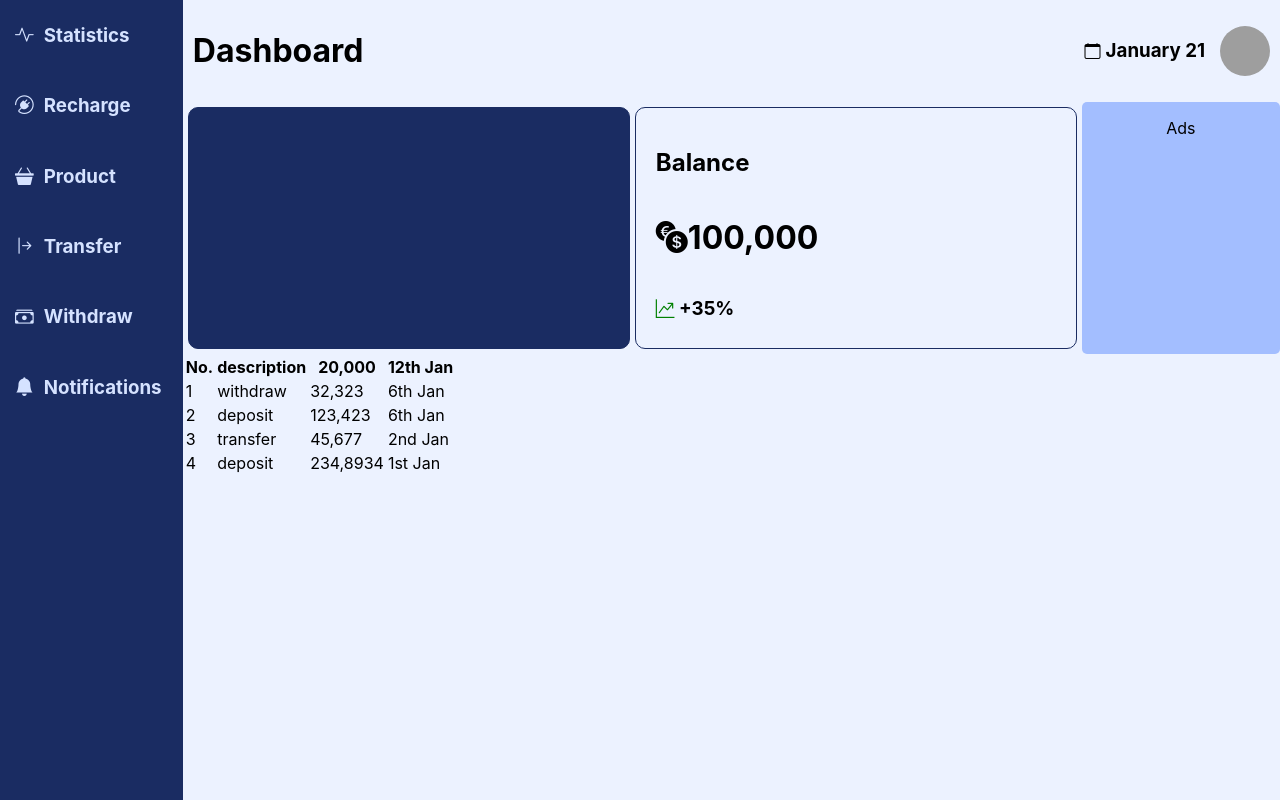
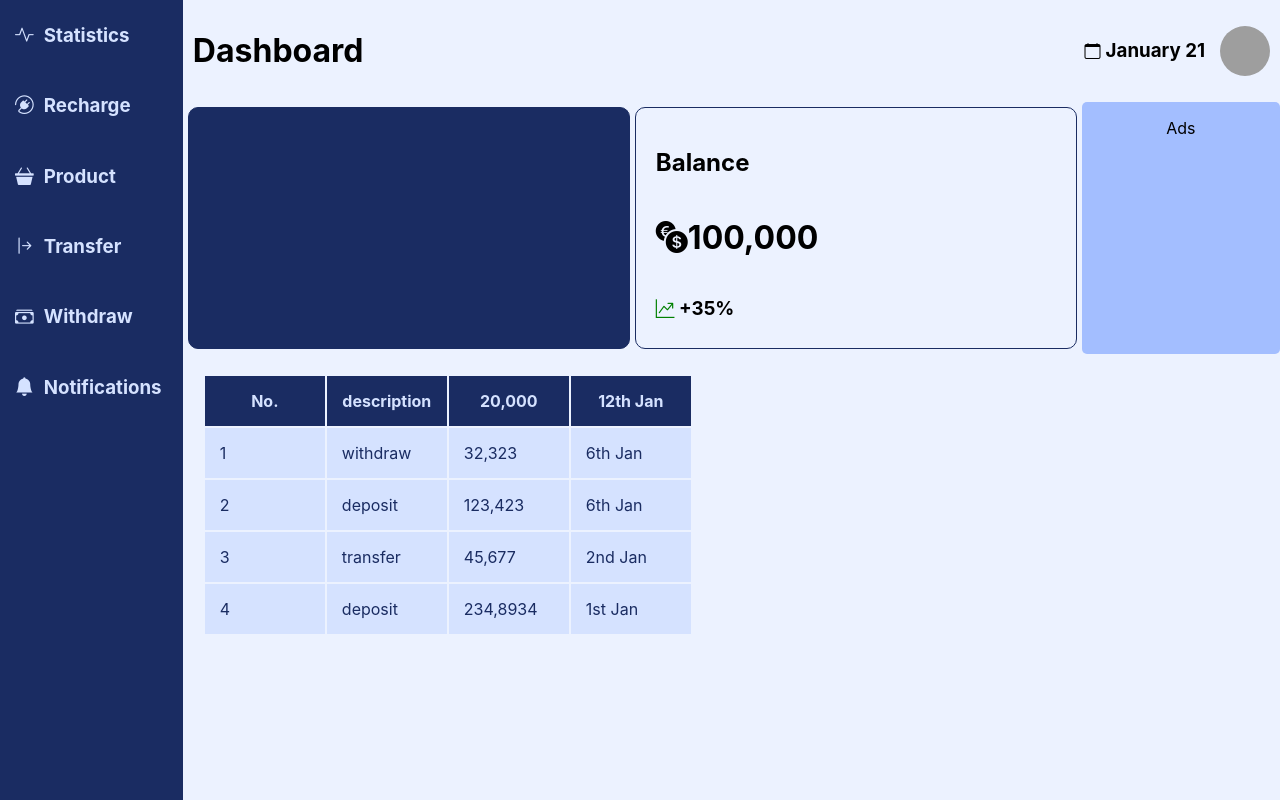
Before and after one commit to MungaiNjeri/crown-wave, a React (Vite) app in the folder crown-wave-client/: page / in a window 1280 px wide. Built offline with nearby package versions, Linux system fonts and the light colour scheme; grey boxes are pictures that could not be loaded.

Commit message:
dashboard table styling

```diff
--- a/crown-wave-client/src/pages/pages-styles/dashboard.css
+++ b/crown-wave-client/src/pages/pages-styles/dashboard.css
@@ -93,3 +93,23 @@
     justify-content: center;
     border-radius: 5px;
 }
+th{
+    padding: 15px;
+    width: 90px;
+    color: #D5E2FF;
+    background-color: #1a2c62;
+}
+
+td{
+    padding: 15px;
+    width: 90px;
+    color:#1a2c62;
+    background-color: #D5E2FF;
+
+}
+#dashboard-transaction{
+    padding: 20px;
+}
+table{
+    border-radius: 10px;
+}
```
